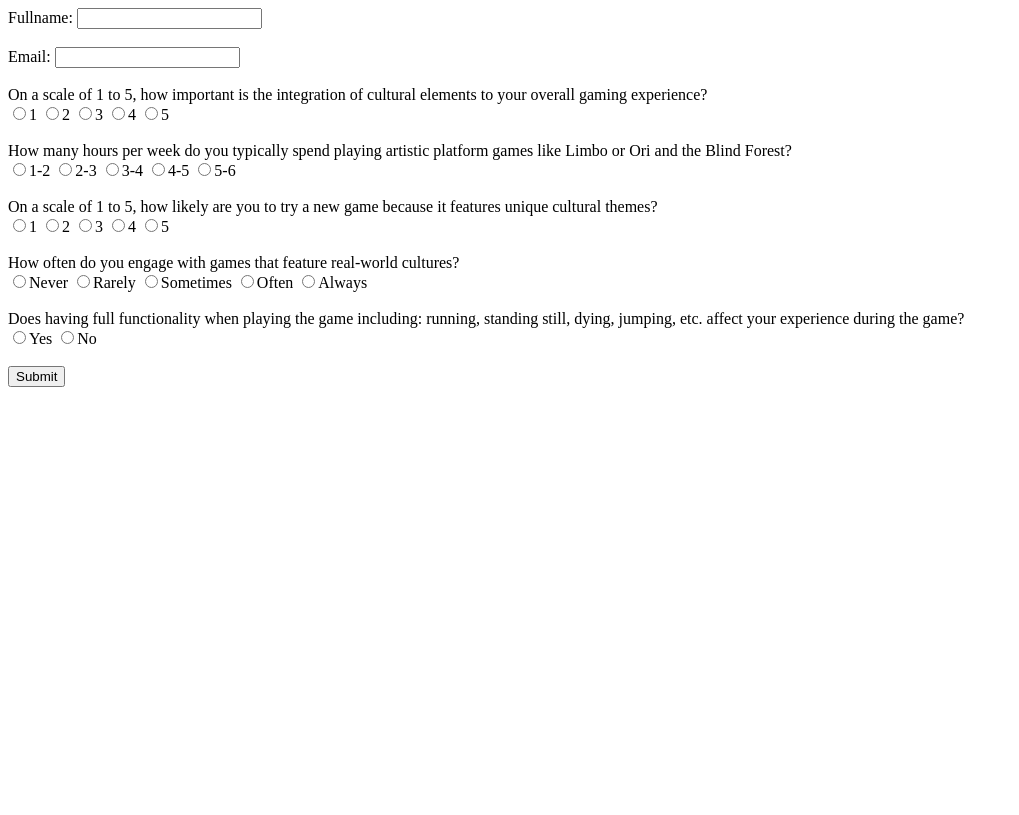
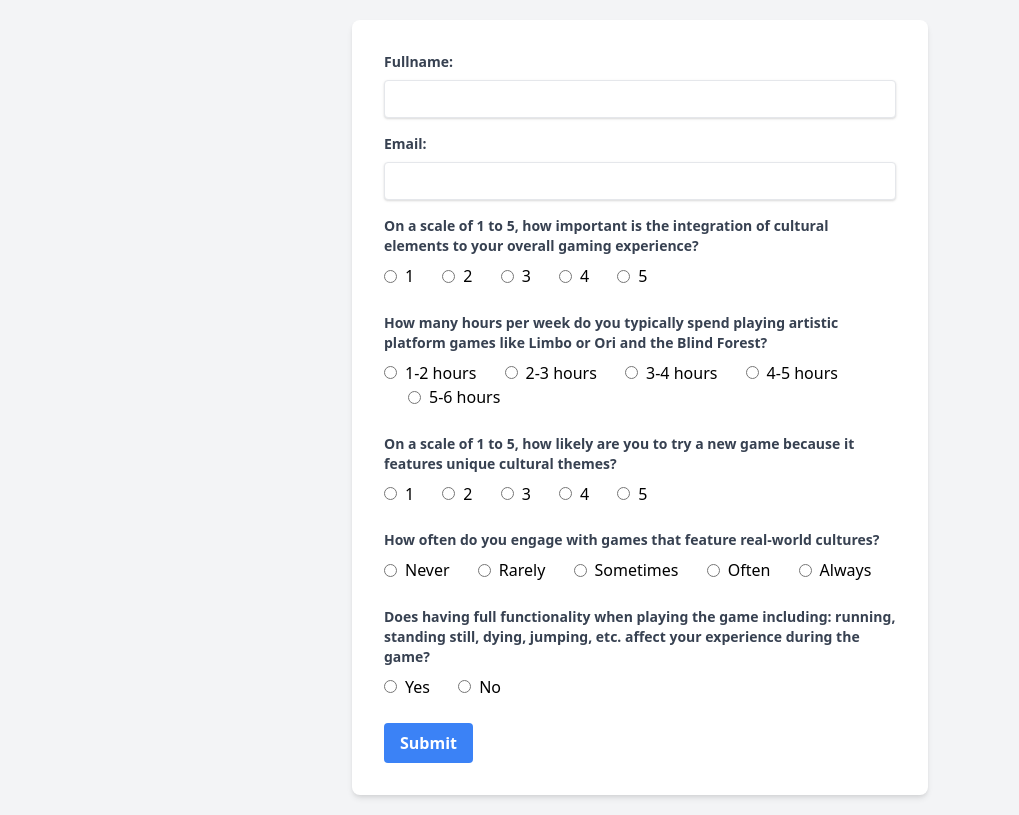
Before and after one commit to DangMinhDatGCC210147/Survey_FinalYearProject, a plain HTML site: page index.html in a window 1280 px wide. Shown: the whole page, without its empty margins (0-1019 px from the left). Drawn offline with nearby package versions, Linux system fonts and the light colour scheme.

Commit message:
fix view used tailwind

```diff
--- a/index.html
+++ b/index.html
@@ -4,55 +4,141 @@
     <meta charset="UTF-8">
     <meta name="viewport" content="width=device-width, initial-scale=1.0">
     <title>Game Experience Survey</title>
+    <link href="https://cdn.jsdelivr.net/npm/tailwindcss@2.2.19/dist/tailwind.min.css" rel="stylesheet">
 </head>
-<body>
-    <form id="surveyForm" method="POST">
-        <label for="fullname">Fullname:</label>
-        <input type="text" id="fullname" name="fullname" required>
-        <br><br>
+<body class="bg-gray-100 p-5">
+    <form id="surveyForm" method="POST" class="max-w-xl mx-auto bg-white p-8 rounded-lg shadow-md">
+        <div class="mb-4">
+            <label for="fullname" class="block text-gray-700 text-sm font-bold mb-2">Fullname:</label>
+            <input type="text" id="fullname" name="fullname" required class="shadow appearance-none border rounded w-full py-2 px-3 text-gray-700 leading-tight focus:outline-none focus:shadow-outline">
+        </div>
 
-        <label for="email">Email:</label>
-        <input type="email" id="email" name="email" required>
-        <br><br>
+        <div class="mb-4">
+            <label for="email" class="block text-gray-700 text-sm font-bold mb-2">Email:</label>
+            <input type="email" id="email" name="email" required class="shadow appearance-none border rounded w-full py-2 px-3 text-gray-700 leading-tight focus:outline-none focus:shadow-outline">
+        </div>
 
-        <label>On a scale of 1 to 5, how important is the integration of cultural elements to your overall gaming experience?</label><br>
-        <input type="radio" id="culture1" name="culture" value="1"><label for="culture1">1</label>
-        <input type="radio" id="culture2" name="culture" value="2"><label for="culture2">2</label>
-        <input type="radio" id="culture3" name="culture" value="3"><label for="culture3">3</label>
-        <input type="radio" id="culture4" name="culture" value="4"><label for="culture4">4</label>
-        <input type="radio" id="culture5" name="culture" value="5"><label for="culture5">5</label>
-        <br><br>
+        <div class="mb-6">
+            <label class="block text-gray-700 text-sm font-bold mb-2">On a scale of 1 to 5, how important is the integration of cultural elements to your overall gaming experience?</label>
+            <div class="mt-2">
+                <label class="inline-flex items-center">
+                    <input type="radio" class="form-radio" name="culture" value="1">
+                    <span class="ml-2">1</span>
+                </label>
+                <label class="inline-flex items-center ml-6">
+                    <input type="radio" class="form-radio" name="culture" value="2">
+                    <span class="ml-2">2</span>
+                </label>
+                <label class="inline-flex items-center ml-6">
+                    <input type="radio" class="form-radio" name="culture" value="3">
+                    <span class="ml-2">3</span>
+                </label>
+                <label class="inline-flex items-center ml-6">
+                    <input type="radio" class="form-radio" name="culture" value="4">
+                    <span class="ml-2">4</span>
+                </label>
+                <label class="inline-flex items-center ml-6">
+                    <input type="radio" class="form-radio" name="culture" value="5">
+                    <span class="ml-2">5</span>
+                </label>
+            </div>
+        </div>
 
-        <label>How many hours per week do you typically spend playing artistic platform games like Limbo or Ori and the Blind Forest?</label><br>
-        <input type="radio" id="newGame1" name="hours" value="1-2"><label for="newGame1">1-2</label>
-        <input type="radio" id="newGame2" name="hours" value="2-3"><label for="newGame2">2-3</label>
-        <input type="radio" id="newGame3" name="hours" value="3-4"><label for="newGame3">3-4</label>
-        <input type="radio" id="newGame4" name="hours" value="4-5"><label for="newGame4">4-5</label>
-        <input type="radio" id="newGame5" name="hours" value="5-6"><label for="newGame5">5-6</label>
-        <br><br>
+        <div class="mb-6">
+            <label class="block text-gray-700 text-sm font-bold mb-2">How many hours per week do you typically spend playing artistic platform games like Limbo or Ori and the Blind Forest?</label>
+            <div class="mt-2">
+                <label class="inline-flex items-center">
+                    <input type="radio" class="form-radio" name="hours" value="1-2">
+                    <span class="ml-2">1-2 hours</span>
+                </label>
+                <label class="inline-flex items-center ml-6">
+                    <input type="radio" class="form-radio" name="hours" value="2-3">
+                    <span class="ml-2">2-3 hours</span>
+                </label>
+                <label class="inline-flex items-center ml-6">
+                    <input type="radio" class="form-radio" name="hours" value="3-4">
+                    <span class="ml-2">3-4 hours</span>
+                </label>
+                <label class="inline-flex items-center ml-6">
+                    <input type="radio" class="form-radio" name="hours" value="4-5">
+                    <span class="ml-2">4-5 hours</span>
+                </label>
+                <label class="inline-flex items-center ml-6">
+                    <input type="radio" class="form-radio" name="hours" value="5-6">
+                    <span class="ml-2">5-6 hours</span>
+                </label>
+            </div>
+        </div>
 
-        <label>On a scale of 1 to 5, how likely are you to try a new game because it features unique cultural themes?</label><br>
-        <input type="radio" id="newGame1" name="newGame" value="1"><label for="newGame1">1</label>
-        <input type="radio" id="newGame2" name="newGame" value="2"><label for="newGame2">2</label>
-        <input type="radio" id="newGame3" name="newGame" value="3"><label for="newGame3">3</label>
-        <input type="radio" id="newGame4" name="newGame" value="4"><label for="newGame4">4</label>
-        <input type="radio" id="newGame5" name="newGame" value="5"><label for="newGame5">5</label>
-        <br><br>
+        <div class="mb-6">
+            <label class="block text-gray-700 text-sm font-bold mb-2">On a scale of 1 to 5, how likely are you to try a new game because it features unique cultural themes?</label>
+            <div class="mt-2">
+                <label class="inline-flex items-center">
+                    <input type="radio" class="form-radio" name="newGame" value="1">
+                    <span class="ml-2">1</span>
+                </label>
+                <label class="inline-flex items-center ml-6">
+                    <input type="radio" class="form-radio" name="newGame" value="2">
+                    <span class="ml-2">2</span>
+                </label>
+                <label class="inline-flex items-center ml-6">
+                    <input type="radio" class="form-radio" name="newGame" value="3">
+                    <span class="ml-2">3</span>
+                </label>
+                <label class="inline-flex items-center ml-6">
+                    <input type="radio" class="form-radio" name="newGame" value="4">
+                    <span class="ml-2">4</span>
+                </label>
+                <label class="inline-flex items-center ml-6">
+                    <input type="radio" class="form-radio" name="newGame" value="5">
+                    <span class="ml-2">5</span>
+                </label>
+            </div>
+        </div>
 
-        <label>How often do you engage with games that feature real-world cultures?</label><br>
-        <input type="radio" id="engageNever" name="engage" value="Never"><label for="engageNever">Never</label>
-        <input type="radio" id="engageRarely" name="engage" value="Rarely"><label for="engageRarely">Rarely</label>
-        <input type="radio" id="engageSometimes" name="engage" value="Sometimes"><label for="engageSometimes">Sometimes</label>
-        <input type="radio" id="engageOften" name="engage" value="Often"><label for="engageOften">Often</label>
-        <input type="radio" id="engageAlways" name="engage" value="Always"><label for="engageAlways">Always</label>
-        <br><br>
+        <div class="mb-6">
+            <label class="block text-gray-700 text-sm font-bold mb-2">How often do you engage with games that feature real-world cultures?</label>
+            <div class="mt-2">
+                <label class="inline-flex items-center">
+                    <input type="radio" class="form-radio" name="engage" value="Never">
+                    <span class="ml-2">Never</span>
+                </label>
+                <label class="inline-flex items-center ml-6">
+                    <input type="radio" class="form-radio" name="engage" value="Rarely">
+                    <span class="ml-2">Rarely</span>
+                </label>
+                <label class="inline-flex items-center ml-6">
+                    <input type="radio" class="form-radio" name="engage" value="Sometimes">
+                    <span class="ml-2">Sometimes</span>
+                </label>
+                <label class="inline-flex items-center ml-6">
+                    <input type="radio" class="form-radio" name="engage" value="Often">
+                    <span class="ml-2">Often</span>
+                </label>
+                <label class="inline-flex items-center ml-6">
+                    <input type="radio" class="form-radio" name="engage" value="Always">
+                    <span class="ml-2">Always</span>
+                </label>
+            </div>
+        </div>
 
-        <label>Does having full functionality when playing the game including: running, standing still, dying, jumping, etc. affect your experience during the game?</label><br>
-        <input type="radio" id="functionalityYes" name="functionality" value="Yes"><label for="functionalityYes">Yes</label>
-        <input type="radio" id="functionalityNo" name="functionality" value="No"><label for="functionalityNo">No</label>
-        <br><br>
+        <div class="mb-6">
+            <label class="block text-gray-700 text-sm font-bold mb-2">Does having full functionality when playing the game including: running, standing still, dying, jumping, etc. affect your experience during the game?</label>
+            <div class="mt-2">
+                <label class="inline-flex items-center">
+                    <input type="radio" class="form-radio" name="functionality" value="Yes">
+                    <span class="ml-2">Yes</span>
+                </label>
+                <label class="inline-flex items-center ml-6">
+                    <input type="radio" class="form-radio" name="functionality" value="No">
+                    <span class="ml-2">No</span>
+                </label>
+            </div>
+        </div>
 
-        <input type="submit" value="Submit">
+        <div class="flex items-center justify-between">
+            <input type="submit" value="Submit" class="bg-blue-500 hover:bg-blue-700 text-white font-bold py-2 px-4 rounded focus:outline-none focus:shadow-outline">
+        </div>
     </form>
 
     <script>
```
